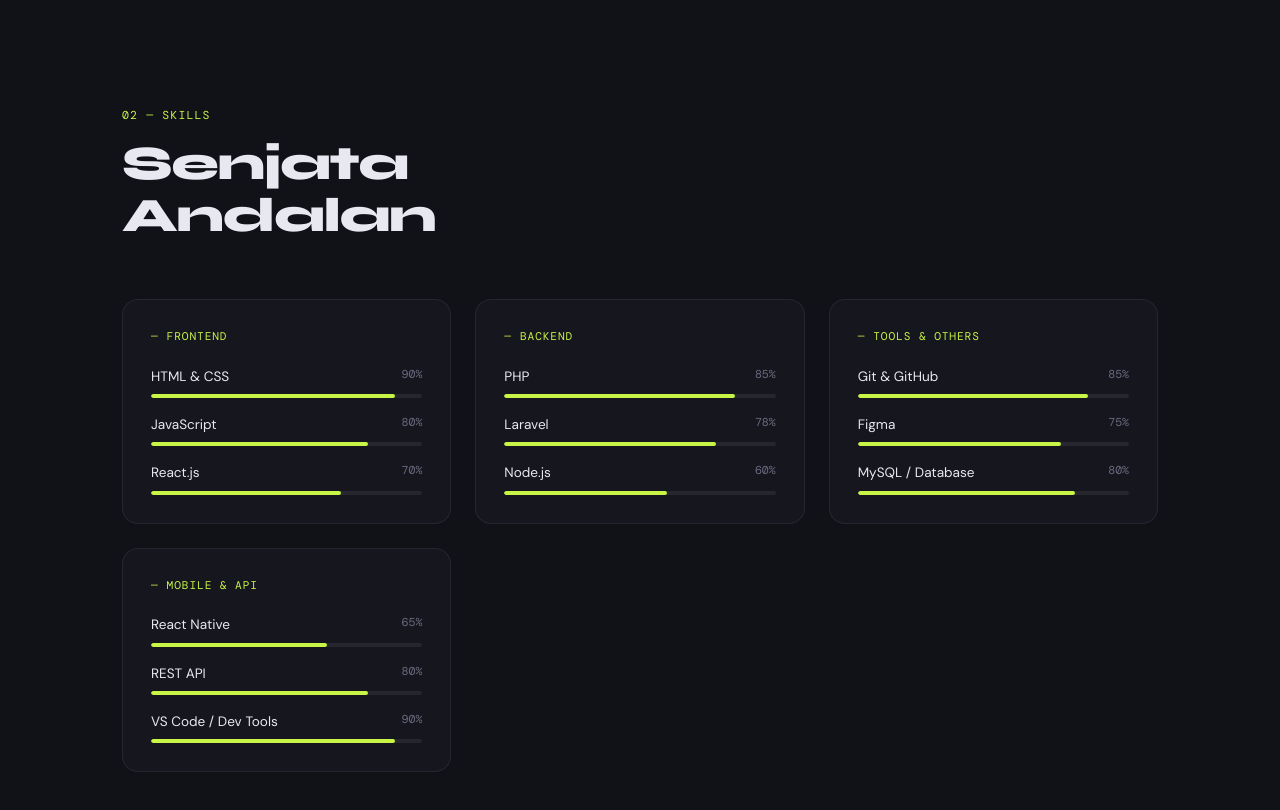
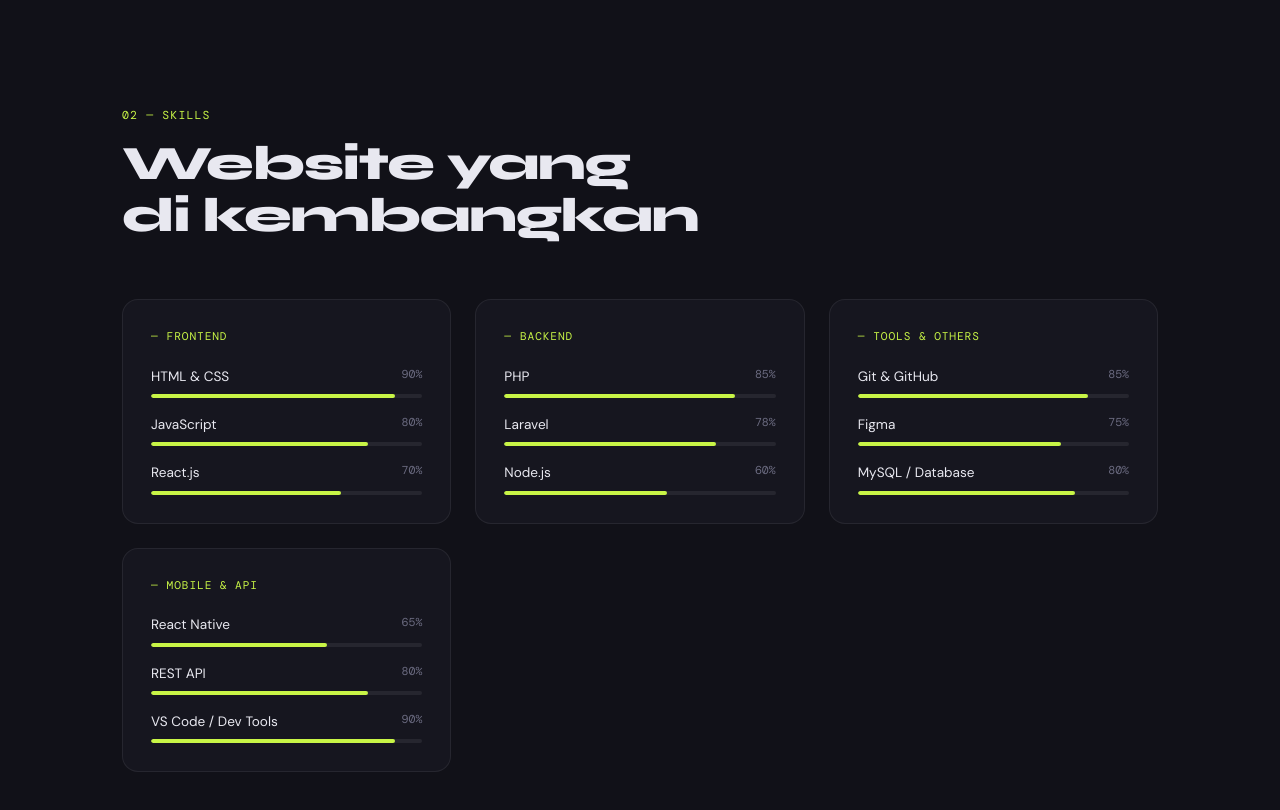
Before and after one commit to nando9xd/nando9xd.github.io, a plain HTML site: page index.html in a window 1280 px wide. Shown: the part 1500-2310 px from the top of the page. Drawn offline with nearby package versions, Linux system fonts and the light colour scheme; a web font is replaced by a local one.

Commit message:
Update fmt.Println message from 'Hello' to 'Goodbye'

```diff
--- a/index.html
+++ b/index.html
@@ -1031,7 +1031,7 @@
     <section id="skills">
       <div class="container">
         <div class="section-label">02 — Skills</div>
-        <h2 class="section-title">Senjata<br />Andalan</h2>
+        <h2 class="section-title">Website yang<br />di kembangkan</h2>
         <div class="skills-grid">
           <div class="skill-category">
             <div class="skill-cat-label">Frontend</div>
```
